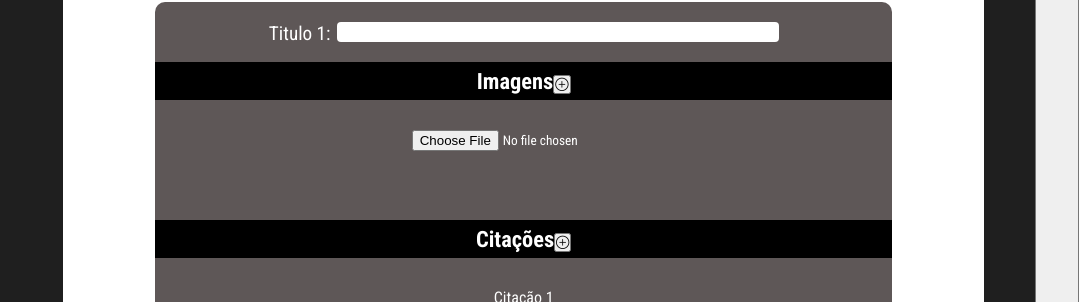
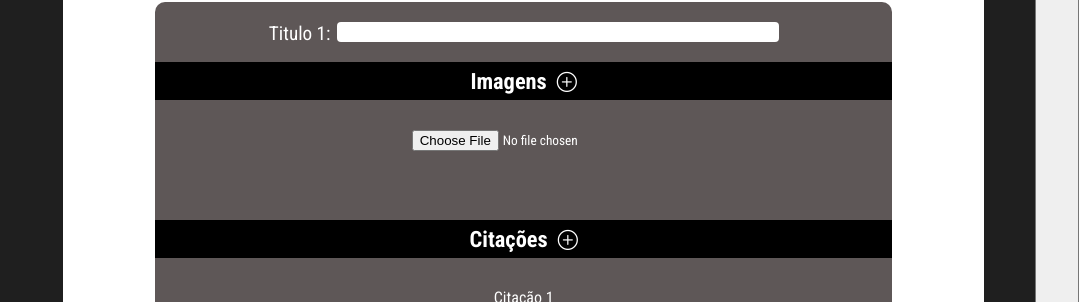
Before and after one commit to vicemanu/admin-metanoia, a React (Vite) app: page /admin in a window 1280 px wide. Shown: the part 458-760 px from the top of the page, without its empty margins (201-1280 px from the left). Built offline with nearby package versions, Linux system fonts and the light colour scheme.

Commit message:
ajeitando o envio

```diff
--- a/src/components/Conteudo/conteudo.css
+++ b/src/components/Conteudo/conteudo.css
@@ -40,6 +40,20 @@ h2 {
     margin: 10px 0px;
 }
 
+h2 > button {
+    border: none;
+    background: transparent;
+    margin-left: 10px;
+    color: white;
+    font-size: 0.9em;
+    transition: all 0.5s;
+}
+
+h2 > button:hover {
+    cursor: pointer;
+    font-size: 1em;
+}
+
 .conteudo--div {
     width: 100%;
     display: flex;
--- a/src/pages/Admin/index.jsx
+++ b/src/pages/Admin/index.jsx
@@ -23,11 +23,12 @@ export default function Admin() {
     function enviarImagens() {
 
         const uploadTaskCont = []
+        let valorIndex = 0
 
         const storageRefTitle = ref(storage, `images/${artigo.img.name}`)
         uploadTaskCont.push(uploadBytesResumable(storageRefTitle, artigo.img))
 
-        uploadTaskCont[0].on(
+        uploadTaskCont[valorIndex].on(
             "state_changed",
             () => {
                 getDownloadURL(uploadTaskCont[0].snapshot.ref).then(url => {
@@ -42,13 +43,15 @@ export default function Admin() {
         conteudo.map((e, index1)=> {
             e.img.map((elemt, index2)=> {
 
+                valorIndex ++
+
                 const storageRefCont = ref(storage, `images/${elemt.name}`)
                 uploadTaskCont.push(uploadBytesResumable(storageRefCont, elemt))
 
-                uploadTaskCont[index2 + 1 /* criar um calculo que de para carregar o array corretamente */].on(
+                uploadTaskCont[valorIndex].on(
                     "state_changed",
                     () => {
-                        getDownloadURL(uploadTaskCont[index2 + 1].snapshot.ref).then(url => {
+                        getDownloadURL(uploadTaskCont[valorIndex].snapshot.ref).then(url => {
                             conteudo[index1].img[index2] = url
                             setConteudo([...conteudo])
                         })
```
